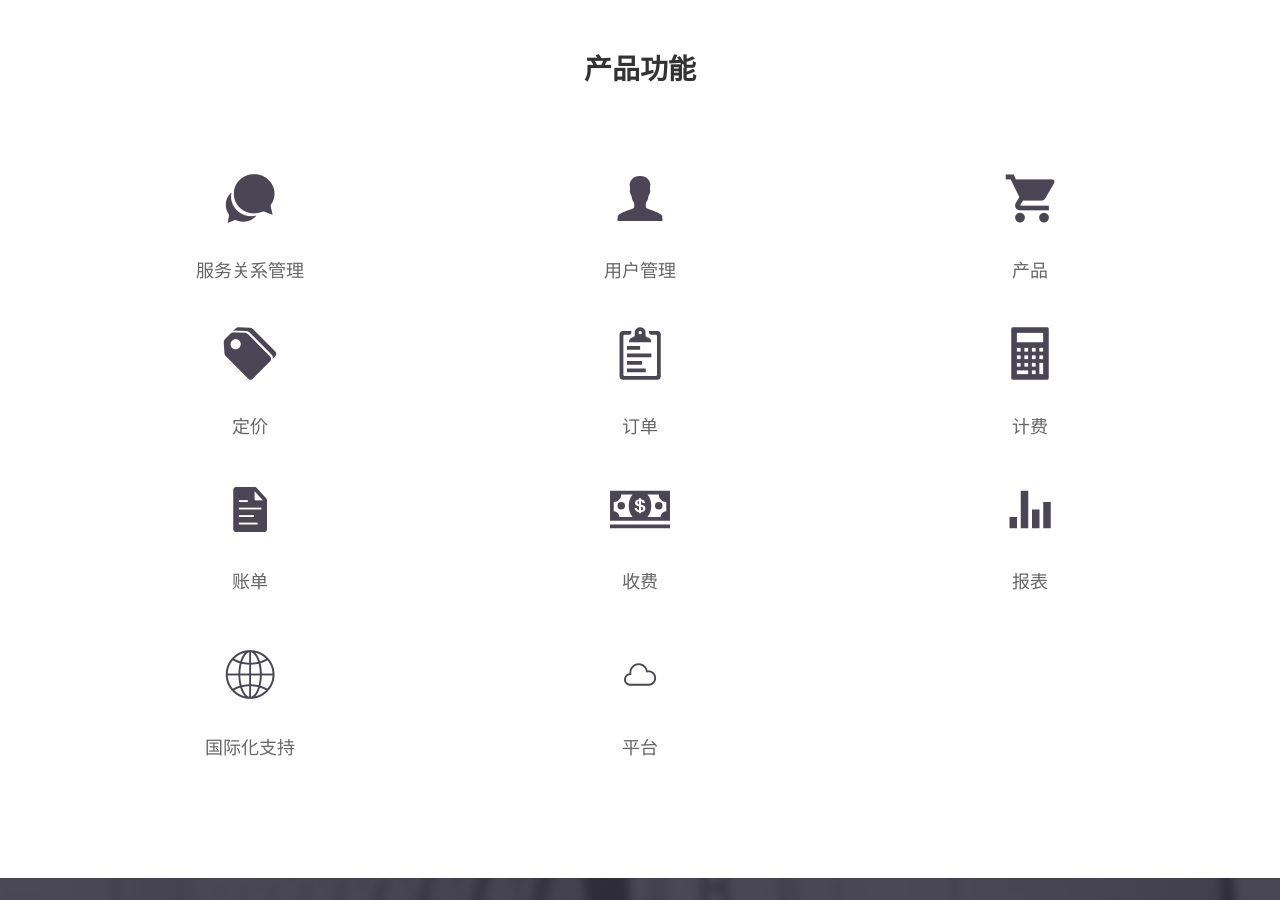
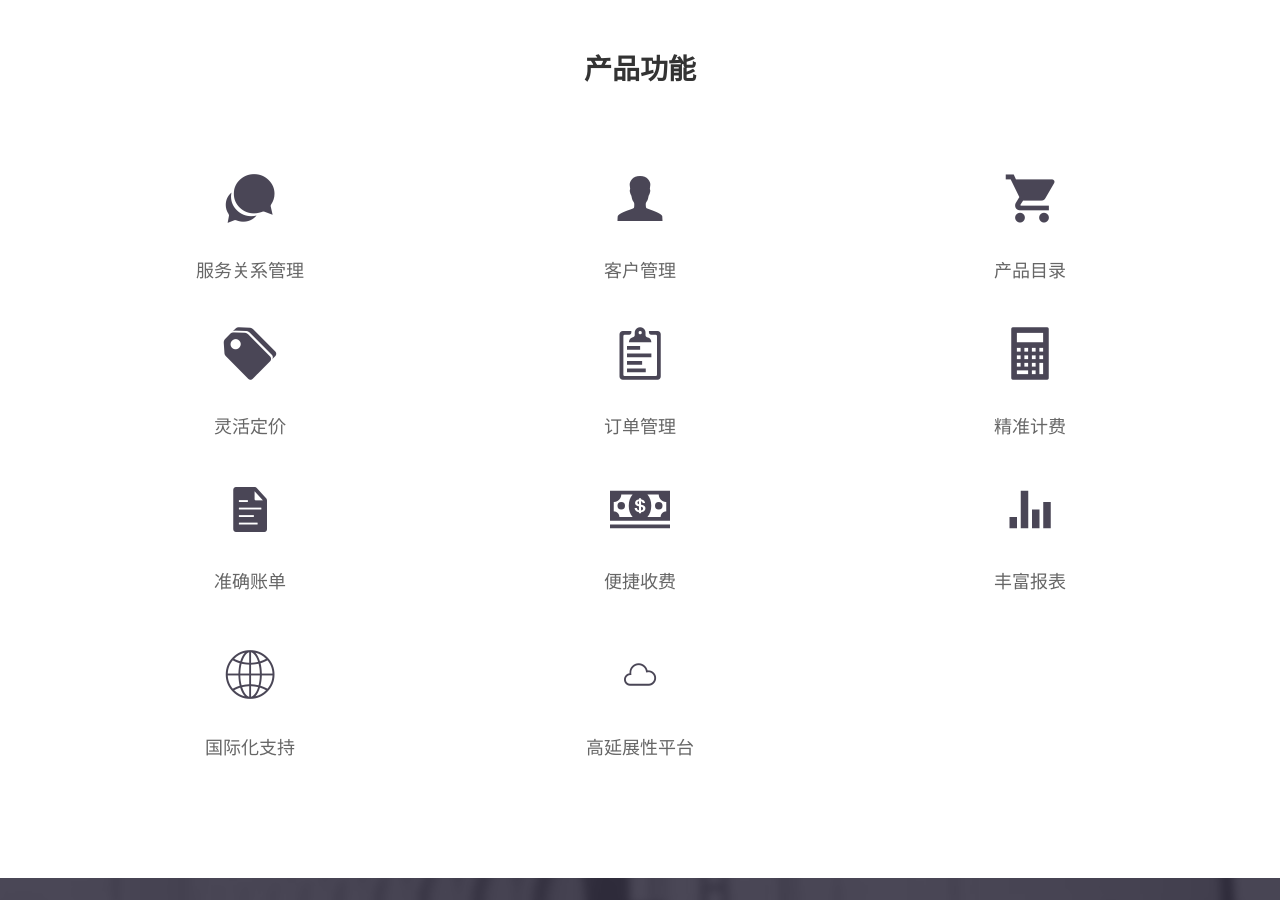
Before and after one commit to dreampivot/slipscloud.github.io, a Jekyll site: the page built from index.html, in a window 1280 px wide and 900 px high, scrolled down 1750 px. Built offline with Jekyll 4.4.1, drawn with Linux system fonts in a browser that asks for light colours; nearby versions of some CDN libraries; some web fonts are replaced.

Commit message:
Create index.html

```diff
--- a/index.html
+++ b/index.html
@@ -80,7 +80,7 @@ permalink: /
       <div class="col-sm-4 col-md-4">
         <div class="service-item">
           <i class="icon ion-person"></i>
-          <h4>用户管理</h4>
+          <h4>客户管理</h4>
 
         </div>
       </div>
@@ -90,7 +90,7 @@ permalink: /
           <i class="icon ion-android-cart"></i>
 
 
-          <h4>产品</h4>
+          <h4>产品目录</h4>
 
 
         </div>
@@ -98,7 +98,7 @@ permalink: /
       <div class="col-sm-4 col-md-4">
         <div class="service-item">
           <i class="icon ion-pricetags"></i>
-          <h4>定价</h4>
+          <h4>灵活定价</h4>
 
         </div>
       </div>
@@ -106,7 +106,7 @@ permalink: /
       <div class="col-sm-4 col-md-4">
         <div class="service-item">
           <i class="icon ion-clipboard"></i>
-          <h4>订单</h4>
+          <h4>订单管理</h4>
 
         </div>
       </div>
@@ -114,14 +114,14 @@ permalink: /
       <div class="col-sm-4 col-md-4">
         <div class="service-item">
           <i class="icon ion-calculator"></i>
-          <h4>计费</h4>
+          <h4>精准计费</h4>
 
         </div>
       </div>
       <div class="col-sm-4 col-md-4">
         <div class="service-item">
           <i class="icon ion-document-text"></i>
-          <h4>账单</h4>
+          <h4>准确账单</h4>
 
         </div>
       </div>
@@ -129,7 +129,7 @@ permalink: /
       <div class="col-sm-4 col-md-4">
         <div class="service-item">
           <i class="icon ion-cash"></i>
-          <h4>收费</h4>
+          <h4>便捷收费</h4>
 
 
         </div>
@@ -137,7 +137,7 @@ permalink: /
       <div class="col-sm-4 col-md-4">
         <div class="service-item">
           <i class="icon ion-stats-bars"></i>
-          <h4>报表</h4>
+          <h4>丰富报表</h4>
 
           <p></p>
         </div>
@@ -154,7 +154,7 @@ permalink: /
       <div class="col-sm-4 col-md-4">
         <div class="service-item">
           <i class="ion-ios-cloudy-outline"></i>
-          <h4>平台</h4>
+          <h4>高延展性平台</h4>
 
         </div>
       </div>
```
